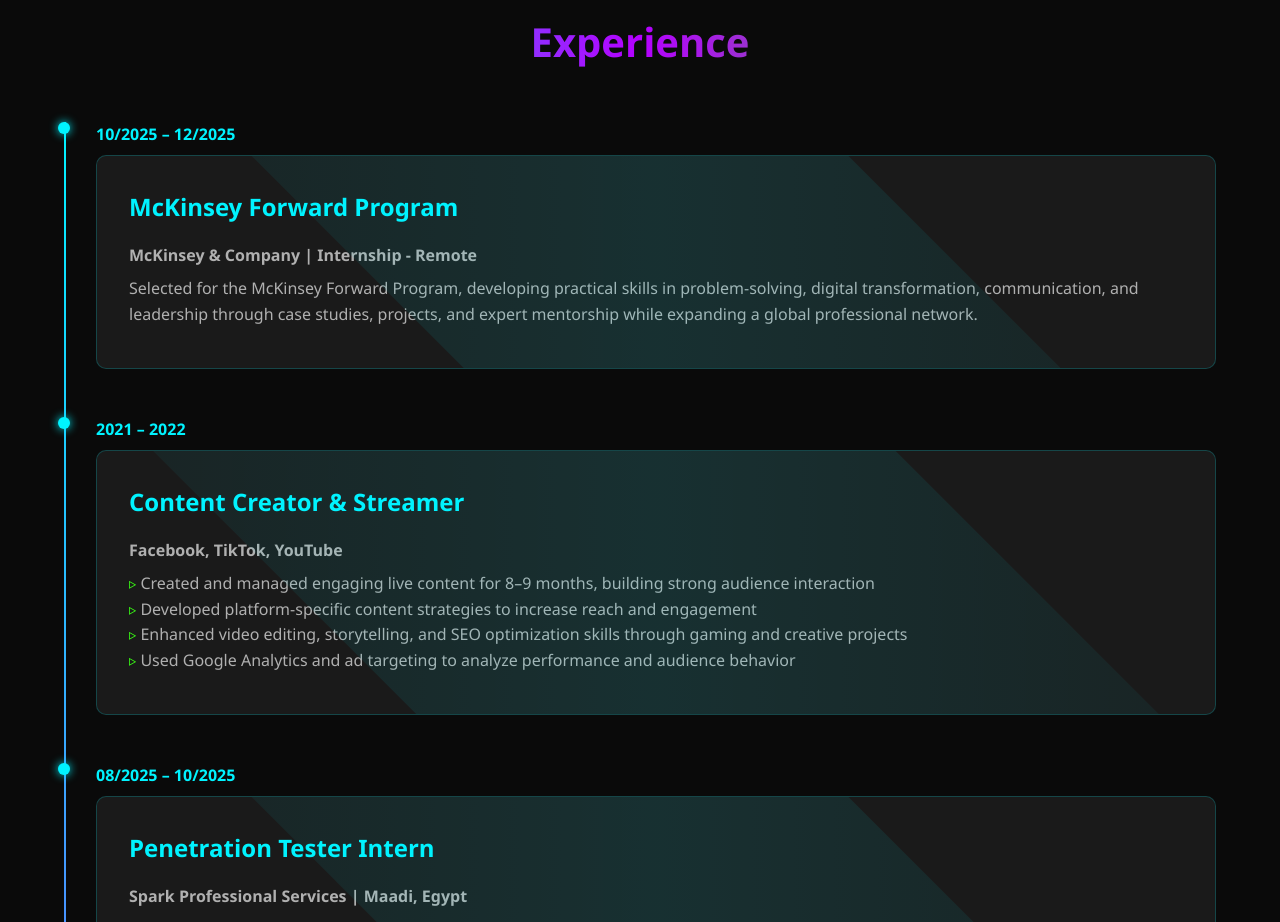
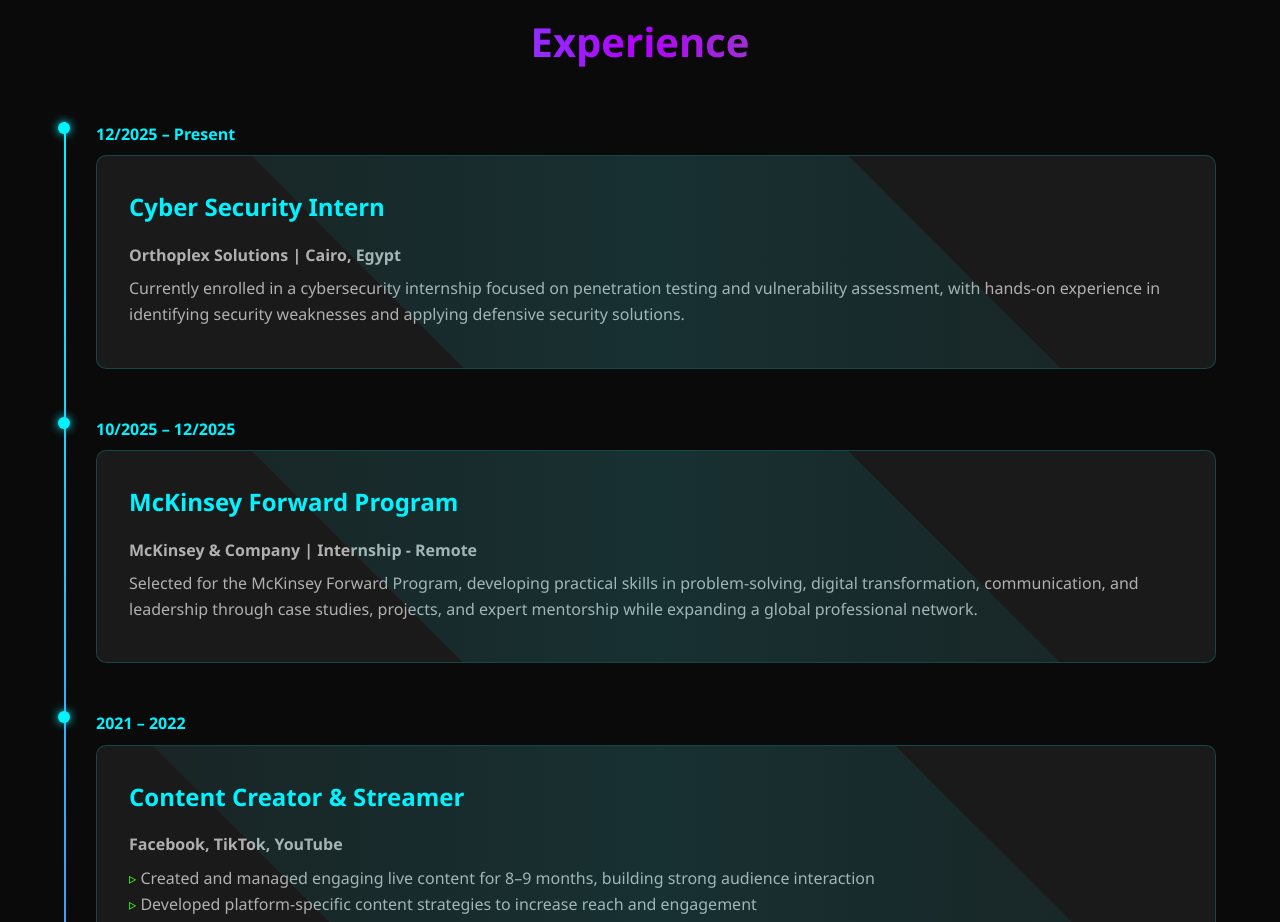
Before and after one commit to Momenrezk90/MOAMEN-REZK-PT.github.io, a plain HTML site: page MarEG.html in a window 1280 px wide. Shown: the part 1520-2442 px from the top of the page. Drawn offline with Linux system fonts and the light colour scheme.

Commit message:
Update MarEG.html

```diff
--- a/MarEG.html
+++ b/MarEG.html
@@ -802,6 +802,16 @@
     <section id="experience">
         <h2 class="section-title">Experience</h2>
         <div class="timeline">
+
+            <div class="timeline-item">
+                <div class="timeline-date">12/2025 – Present</div>
+                <div class="card">
+                    <h3>Cyber Security Intern</h3>
+                    <p><strong>Orthoplex Solutions | Cairo, Egypt</strong></p>
+                    <p>Currently enrolled in a cybersecurity internship focused on penetration testing and vulnerability assessment, with hands-on experience in identifying security weaknesses and applying defensive security solutions.</p>
+                </div>
+            </div>
+
             <div class="timeline-item">
                 <div class="timeline-date">10/2025 – 12/2025</div>
                 <div class="card">
```
